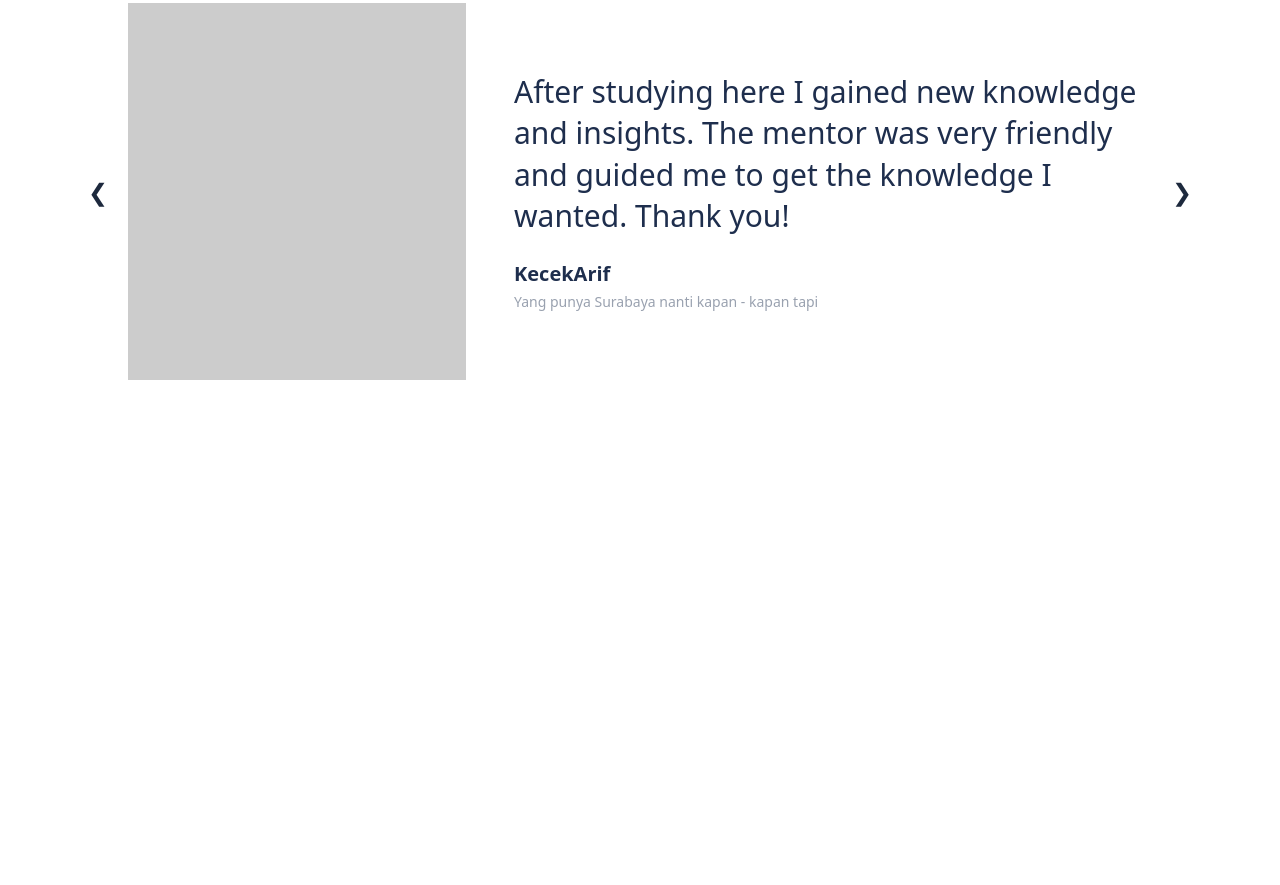
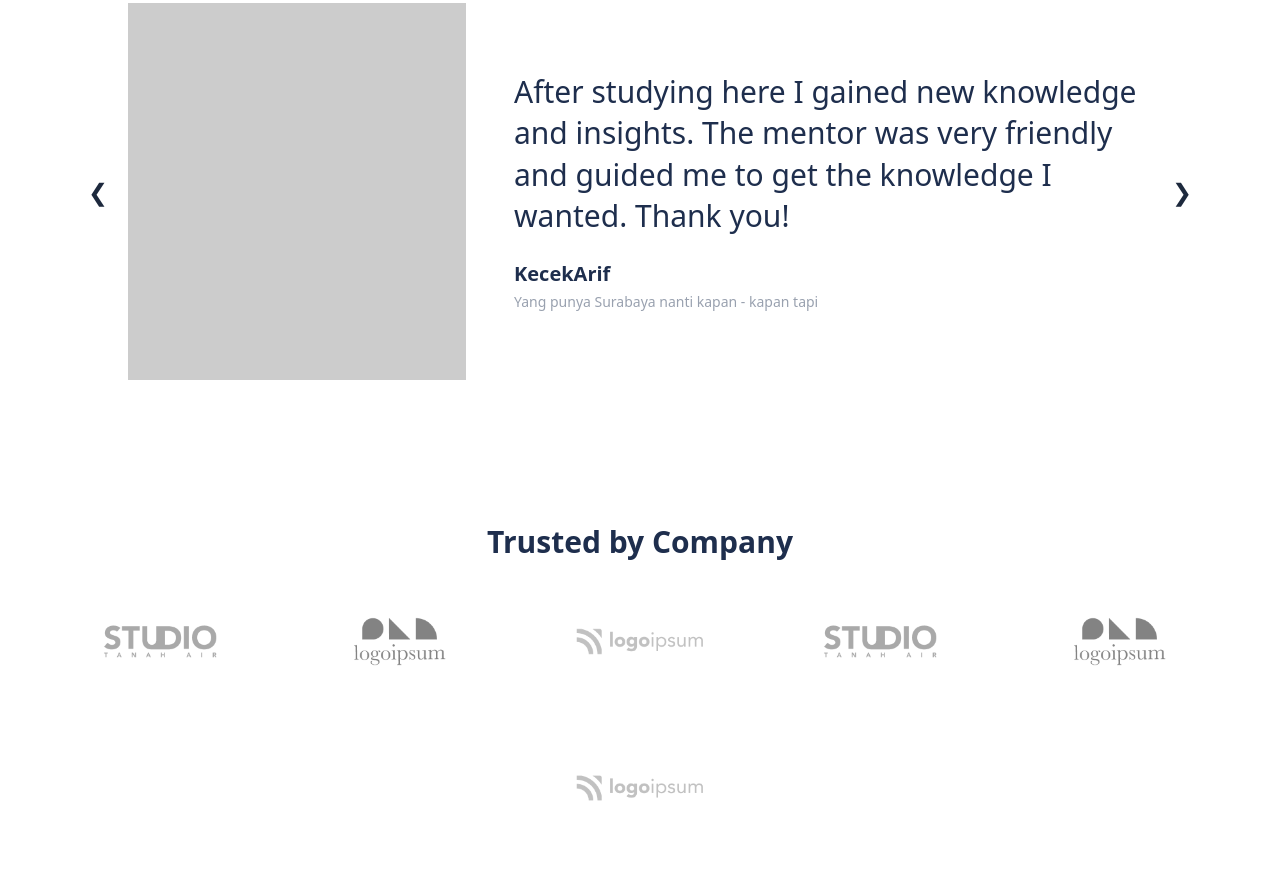
Before and after one commit to numonqalandarov-sketch/team-work1, a website: page src/index.htm in a window 1280 px wide. Shown: the part 3893-4778 px from the top of the page. Before the commit the page ends 4353 px from the top, so only its background shows below. Drawn offline with Linux system fonts and the light colour scheme.

Commit message:
section7

```diff
--- a/src/index.htm
+++ b/src/index.htm
@@ -586,7 +586,7 @@
         >
           <span class="text-2xl">❮</span>
         </button>
-        <img src="./img/Image Placeholder.png" alt="">
+        <img src="./img/Image Placeholder.png" alt="" />
         <div class="w-full md:w-2/3 space-y-6">
           <p
             class="text-2xl md:text-3xl font-medium text-[#1e2e4d] leading-snug"
@@ -609,5 +609,52 @@
         </button>
       </div>
     </section>
+    <section class="py-16 bg-white">
+      <div class="container mx-auto px-6 text-center">
+        <h2 class="text-3xl font-bold text-[#1e2e4d] mb-12">
+          Trusted by Company
+        </h2>
+        <div
+          class="flex flex-wrap justify-center items-center gap-12 md:gap-20 opacity-60"
+        >
+          <div class="w-40">
+            <img
+              src="./img/05.png"
+              class="max-w-full h-auto grayscale hover:grayscale-0 transition"
+            />
+          </div>
+          <div class="w-40">
+            <img
+              src="./img/01.png"
+              class="max-w-full h-auto grayscale hover:grayscale-0 transition"
+            />
+          </div>
+          <div class="w-40">
+            <img
+              src="./img/02.png"
+              class="max-w-full h-auto grayscale hover:grayscale-0 transition"
+            />
+          </div>
+          <div class="w-40">
+            <img
+              src="./img/05.png"
+              class="max-w-full h-auto grayscale hover:grayscale-0 transition"
+            />
+          </div>
+          <div class="w-40">
+            <img
+              src="./img/01.png"
+              class="max-w-full h-auto grayscale hover:grayscale-0 transition"
+            />
+          </div>
+          <div class="w-40">
+            <img
+              src="./img/02.png"
+              class="max-w-full h-auto grayscale hover:grayscale-0 transition"
+            />
+          </div>
+        </div>
+      </div>
+    </section>
   </body>
 </html>
```
Also changed, not shown: src/img/01.png (added), src/img/02.png (added), src/img/05.png (added), src/output.css.
